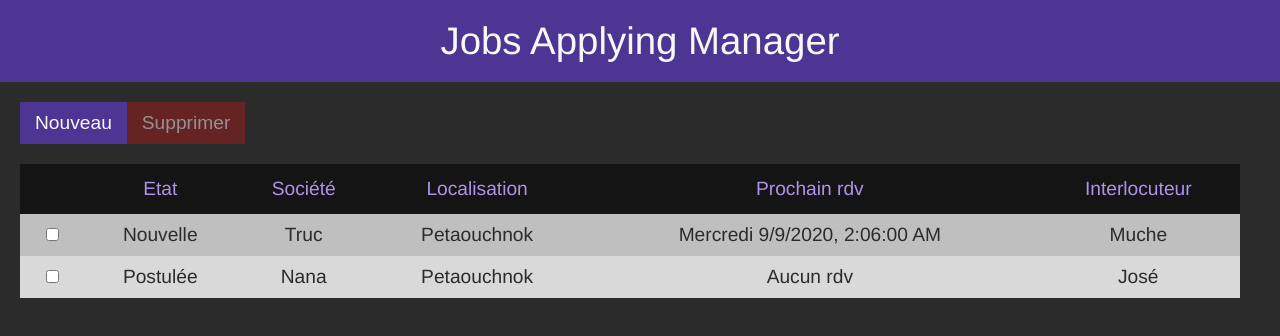
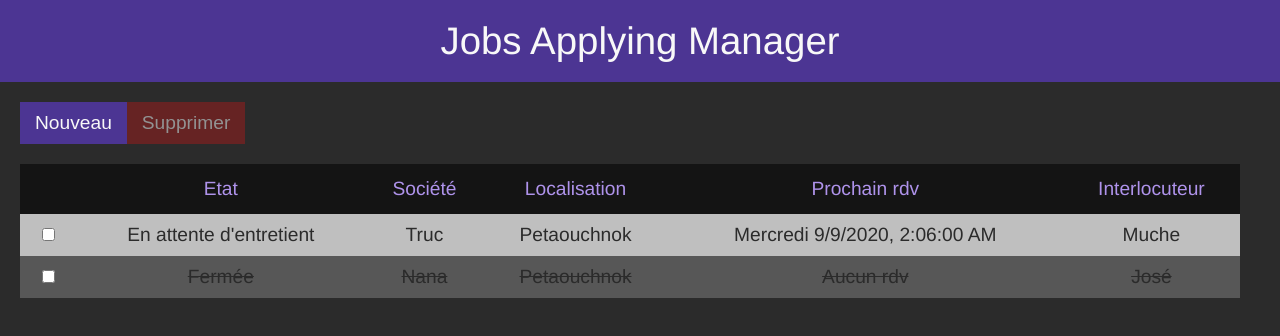
Before and after one commit to ShayanSteins/jobs-applying-manager, a Vue app: page / in a window 1280 px wide. Shown: the top 336 px of the page. Built offline with nearby package versions, Linux system fonts and the light colour scheme.

Commit message:
Bugs fix + add state changing

```diff
--- a/assets/data.js
+++ b/assets/data.js
@@ -12,18 +12,12 @@ export var jsonDatas = [
         "id": 0,
         "type": "Postulation",
         "date": "2020-09-09T02:06",
-        "retour": false
-      },
-      {
-        "id": 1,
-        "type": "Postulation",
-        "date": "2020-09-08T02:06",
         "retour": true
       },
       {
         "id": 2,
         "type": "Entretient RH",
-        "date": "2020-09-28T02:06",
+        "date": "2020-10-28T02:06",
         "retour": false
       }
     ],
@@ -32,7 +26,7 @@ export var jsonDatas = [
     "historique": [
       {
         "date": "2020-09-03T13:06:35.216Z",
-        "modif": "Création de la piste."
+        "modif": "Création de la piste 0"
       },
       {
         "date": "2020-09-09T13:06:35.216Z",
@@ -42,12 +36,12 @@ export var jsonDatas = [
   },
   {
     "id": "Id40a28840-6ac2-443e-b89a-a463380e3b09",
-    "etat": "Postulée",
+    "etat": "Nouvelle",
     "societe": "Nana",
     "interlocuteur": "José",
     "localisation": "Petaouchnok",
     "technos": "truc, bidule",
-    "closed": false,
+    "closed": true,
     "dates": [
       {
         "id": 3,
@@ -61,11 +55,11 @@ export var jsonDatas = [
     "historique": [
       {
         "date": "2020-09-07T13:06:35.216Z",
-        "modif": "Création de la piste."
+        "modif": "Création de la piste 1"
       },
       {
         "date": "2020-09-10T13:06:35.216Z",
-        "modif": "Modification de la Société 'Nanar' à 'Nana'"
+        "modif": "Modification de la Société 'Turc' à 'Truc'"
       }
     ]
   }
--- a/src/App.vue
+++ b/src/App.vue
@@ -4,19 +4,21 @@
       <span>Jobs Applying Manager</span>
     </header>
     <main>
-      <button @click="popInDisplayed = true, isNewItem = true">Nouveau</button>
-      <button class="deleteButton" @click="removePiste" :disabled="{ disabled: idsToDelete.length === 0 }">Supprimer</button>
+      <button @click="openPopin(true)">Nouveau</button>
+      <button
+        class="deleteButton"
+        @click="removePiste"
+        :disabled="deleteButtonDisabled === 0"
+      >Supprimer</button>
       <transition name="fade">
         <PopIn
           v-if="popInDisplayed"
           :isNewItem="isNewItem"
           :pisteToModify="pisteToModify"
-          v-model="newPiste"
-          @close="popInDisplayed = false, pisteToModify = undefined"
+          @close="closePopin"
           @delete="removePiste"
           @check="checkedPiste"
           @save="savePiste"
-          @update="updatePiste"
         ></PopIn>
       </transition>
       <div class="boardContent">
@@ -34,7 +36,13 @@
               colspan="6"
             >Vous n'avez aucune piste pour le moment... Il est temps de parcourir les sites d'annonces</td>
           </tr>
-          <PisteLine v-for="[id, piste] in pistes" :key="id" :piste="piste" @open-popin="openPopin"></PisteLine>
+          <PisteLine
+            v-for="[id, piste] in pistes"
+            :key="id"
+            :piste="piste"
+            @open-popin="openPopin"
+            @check="checkedPiste"
+          ></PisteLine>
         </table>
         <div class="notif">Notifications</div>
       </div>
@@ -57,9 +65,9 @@ export default {
       popInDisplayed: false,
       isNewItem: true,
       pisteToModify: undefined,
-      idsToDelete: [],
+      idsToDelete: new Set(),
       pistes: new Map(),
-      newPiste: {}
+      deleteButtonDisabled: 0
     }
   },
   beforeMount() {
@@ -67,6 +75,7 @@ export default {
     if (storage !== null && storage !== undefined) {
       try {
         this.pistes = new Map(JSON.parse(storage))
+        this.calculateState()
       } catch (e) {
         localStorage.removeItem('pistes')
         console.error(e.message)
@@ -74,50 +83,70 @@ export default {
     }
     else {
       jsonDatas.forEach(item => this.pistes.set(item.id, item))
+      this.calculateState()
       this.saveAllPistes()
     }
   },
   methods: {
-    openPopin(piste) {
-      this.isNewItem = false
-      this.pisteToModify = piste
+    openPopin(isNewItem, piste) {
+      this.isNewItem = isNewItem
+      if (!isNewItem) {
+        this.pisteToModify = Object.assign({}, piste)
+      }
       this.popInDisplayed = true
     },
-    savePiste(isNewOne, pisteFromPopin) {
+    closePopin() {
+      this.pisteToModify = undefined
+      this.popInDisplayed = false
+    },
+    savePiste(pisteFromPopin) {
       if (!pisteFromPopin.hasOwnProperty('id')) {
         return
       }
-
       this.pistes.set(pisteFromPopin.id, pisteFromPopin)
-
-      this.newPiste = {}
-      this.popInDisplayed = false
+      this.calculateState()
+      this.closePopin()
       this.saveAllPistes();
     },
-    updatePiste(watchedPiste) {
-      this.newPiste = watchedPiste
-    },
-    checkedPiste(id, bool) {
-      console.log(`Before : ${this.idsToDelete}`)
+    checkedPiste(data) {
+      const [id, bool] = data
       if (bool)
-        this.idsToDelete.push(id)
+        this.idsToDelete.add(id)
       else
-        this.idsToDelete.slice(id, 1)
-      console.log(`After : ${this.idsToDelete}`)
+        this.idsToDelete.delete(id)
+      this.deleteButtonDisabled = this.idsToDelete.size
     },
     removePiste(p) {
-      if (p !== undefined)
-        this.idsToDelete = [p.id]
-
+      if (p !== undefined && !(p instanceof MouseEvent))
+        this.idsToDelete = new Set([p.id])
       this.idsToDelete.forEach(id => this.pistes.delete(id))
 
-      this.idsToDelete = []
-      this.popInDisplayed = false
+      this.idsToDelete = new Set()
+      this.closePopin()
       this.saveAllPistes()
+      this.deleteButtonDisabled = this.idsToDelete.size
     },
     saveAllPistes() {
       const parsedPistes = JSON.stringify(Array.from(this.pistes))
       localStorage.setItem('pistes', parsedPistes)
+    },
+    calculateState() {
+      for (let [id, p] of this.pistes) {
+        if (p.closed) {
+          p.etat = 'Fermée'
+        }
+        else if (undefined !== p.dates && p.dates.length > 0) {
+          // récupère la dernière date insérée
+          let lastDate = p.dates[p.dates.length - 1]
+          // Si c'est une date de postulation et qu'elle est inférieure à la date du jour : Etat = Postulée
+          if (lastDate.type === 'Postulation' && new Date(lastDate.date) < new Date()) p.etat = 'Postulée'
+          // Si la date d'entretient n'est pas encore passée
+          else if (new Date(lastDate.date) > new Date()) p.etat = 'En attente d\'entretient'
+          // Si la date d'entretient est passée et que l'on n'a pas eu de retour
+          else if (new Date(lastDate.date) < new Date() && !lastDate.retour) p.etat = 'En attente de retour'
+          else p.etat = 'Terminée'
+        }
+      }
     }
   }
 }
@@ -222,4 +251,8 @@ td {
 .fade-enter, .fade-leave-to /* .fade-leave-active below version 2.1.8 */ {
   opacity: 0;
 }
+
+@media screen and (max-width: 900px){
+
+}
 </style>
--- a/src/components/PopIn.vue
+++ b/src/components/PopIn.vue
@@ -24,7 +24,7 @@
       <div class="middle">
         <TextInput inputType="textarea" labelName="Notes" v-model="piste.notes"></TextInput>
       </div>
-      <div class="histContainer" v-if="piste.historique.length">
+      <div class="histContainer" v-if="piste.historique">
         <h2>Historique</h2>
         <div class="histSubContainer">
           <HistoriqueLine
@@ -36,8 +36,8 @@
       </div>
       <div class="buttonContainer">
         <button v-if="!isNewItem" @click="$emit('delete', piste)" class="deleteButton">Supprimer</button>
-        <button v-if="isNewItem" @click="$emit('save', true, piste)">Enregistrer</button>
-        <button v-else @click="$emit('save', false, piste)">Mettre à jour</button>
+        <button v-if="isNewItem" @click="$emit('save', piste)">Enregistrer</button>
+        <button v-else @click="$emit('save', piste)">Mettre à jour</button>
         <button @click="$emit('close')">Annuler</button>
       </div>
     </div>
@@ -46,7 +46,7 @@
 
 <script>
 import DatesManager from './DatesManager.vue'
-import TextInput from './formComponents/TextInput'
+import TextInput from './formComponents/TextInput.vue'
 import CheckboxInput from './formComponents/CheckboxInput.vue'
 import HistoriqueLine from './tableLine/HistoriqueLine.vue'
 import { createUUID } from "../common.js"
@@ -84,16 +84,7 @@ export default {
   },
   data() {
     return {
-      piste: this.pisteToModify
-    }
-  },
-  watch: {
-    piste: {
-      handler: function () {
-        console.log("test")
-        //this.$emit('update', this.piste)
-      },
-      deep: true
+      piste: Object.assign({}, this.pisteToModify)
     }
   },
   methods: {
--- a/src/components/formComponents/CheckboxInput.vue
+++ b/src/components/formComponents/CheckboxInput.vue
@@ -3,7 +3,7 @@
     <input
       type="checkbox"
       :name="inputName"
-      :checked="checked"
+      :checked="dataChecked"
       @change="$emit('change', $event.target.checked)"
     />
     <label v-if="labelName" class="checkBoxLabel" :for="inputName">{{ labelName }}</label>
@@ -25,6 +25,7 @@ export default {
   },
   data() {
     return {
+      dataChecked: this.checked,
       inputName: this.labelName.normalize('NFD').replace(/[\u0300-\u036f]/g, "")
     }
   }
--- a/src/components/tableLine/PisteLine.vue
+++ b/src/components/tableLine/PisteLine.vue
@@ -1,7 +1,7 @@
 <template>
-  <tr @click="(e) => { if(e.target.type !== 'checkbox') $emit('open-popin', piste) }">
+  <tr @click="(e) => { if(e.target.type !== 'checkbox') $emit('open-popin', false, piste) }" :class="{ closed : piste.closed }">
     <td>
-      <CheckBoxInput labelName v-model="checked" @change="$emit('check', [piste.id, checked])"></CheckBoxInput>
+      <CheckBoxInput labelName v-model="dataChecked" @change="$emit('check', [piste.id, $event])"></CheckBoxInput>
     </td>
     <td>{{ piste.etat }}</td>
     <td>{{ piste.societe }}</td>
@@ -19,10 +19,6 @@ export default {
   components: {
     CheckBoxInput
   },
-  model: {
-    prop: 'checked',
-    event: 'check'
-  },
   props: {
     piste: {
       type: Object
@@ -30,6 +26,11 @@ export default {
     checked: {
       type: Boolean,
       default: false
+    }
+  },
+  data() {
+    return {
+      dataChecked: this.checked
     }
   },
   computed: {
@@ -69,4 +70,8 @@ export default {
   background-color: var(--main-lighter-violet);
   color: var(--main-darker-bg-color);
 }
+.closed {
+  text-decoration: line-through;
+  background-color: var(--main-lighter-bg-color);
+}
 </style>
```
Also changed, not shown: src/index.js (line endings or trailing spaces).
